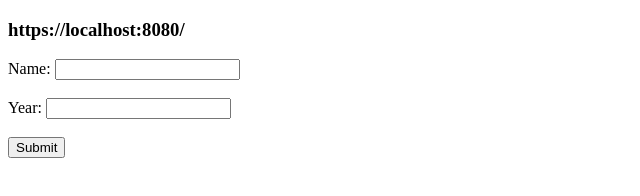
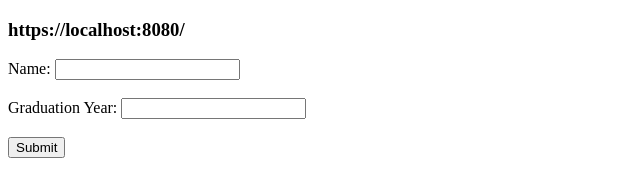
Before and after one commit to acciojob/sharable-urls-Toshika-02, a website: page main.html in a window 1280 px wide. Shown: the whole page, without its empty margins (0-640 px from the left). Drawn offline with Linux system fonts and the light colour scheme.

Commit message:
created a submission

```diff
--- a/main.html
+++ b/main.html
@@ -2,11 +2,11 @@
 <html>
   <body>
 	   <h3 id="url">https://localhost:8080/</h3>
-	  <form id="urlForm">
+	  <form>
 		  <label for="name">Name: </label>
         <input type="text" id="name" name="name"><br><br>
 
-        <label for="year">Year: </label>
+        <label for="year">Graduation Year: </label>
         <input type="number" id="year" name="year"><br><br>
 
         <button type="button" id="button" onclick="Submit" >Submit</button>
```
